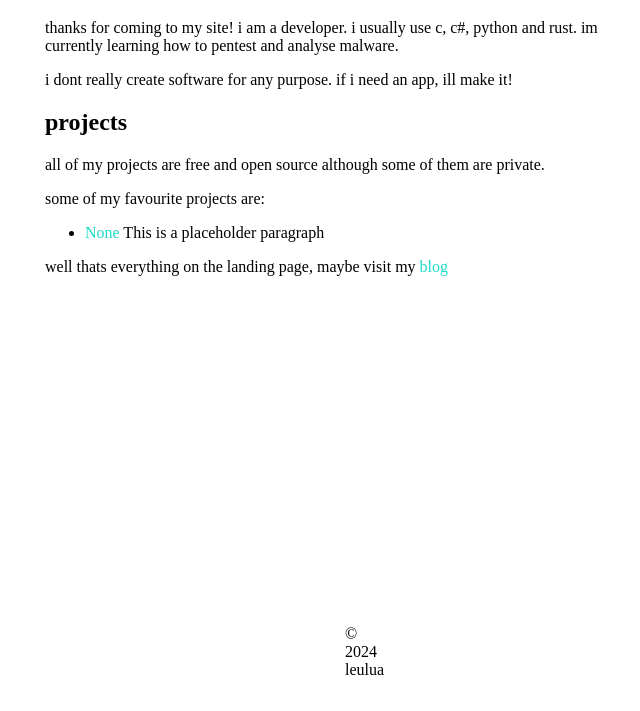
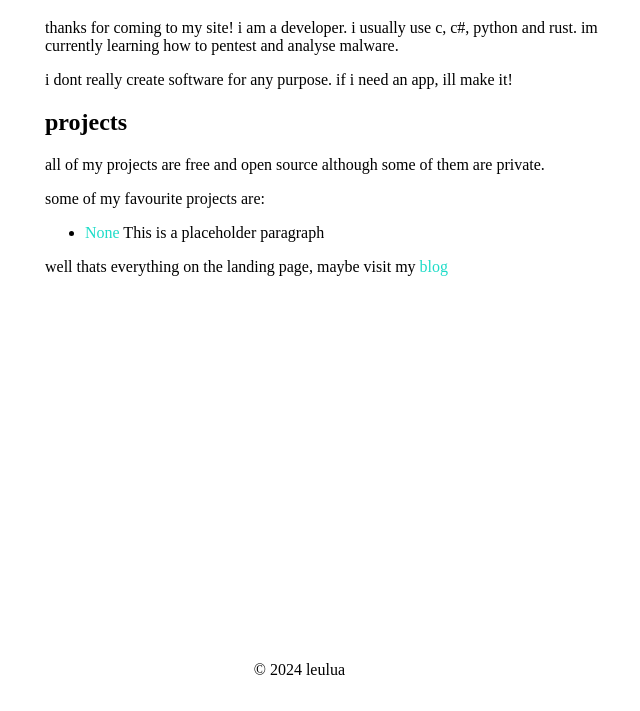
Before and after one commit to leulua/leulua, a plain HTML site: page index.html in a window 1280 px wide. Shown: the part 105-816 px from the top of the page, without its empty margins (295-935 px from the left). Drawn offline with Linux system fonts and the light colour scheme.

Commit message:
Update navigators.css

```diff
--- a/Style/navigators.css
+++ b/Style/navigators.css
@@ -9,7 +9,6 @@
 
 .footer {
     bottom: 0;
-    left: 50%;
     position: fixed;
     right: 50%;
 }
```
